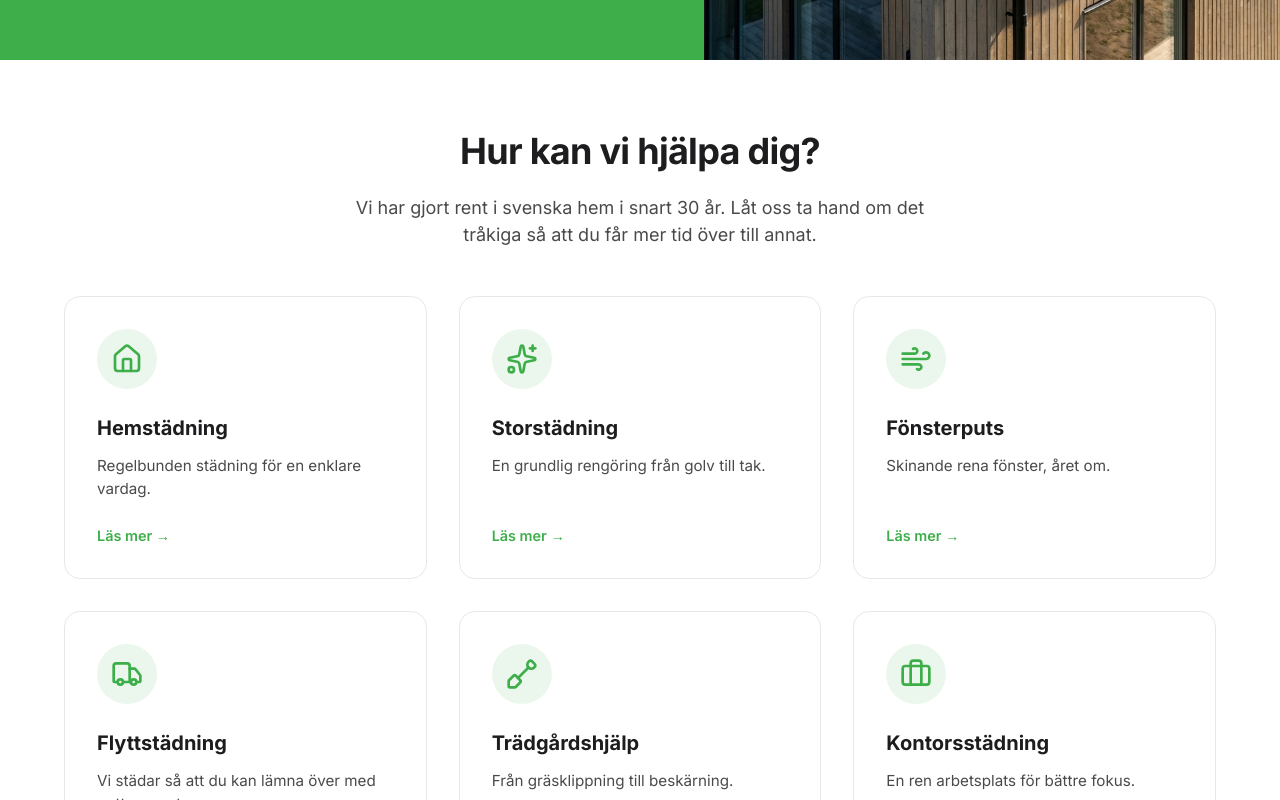
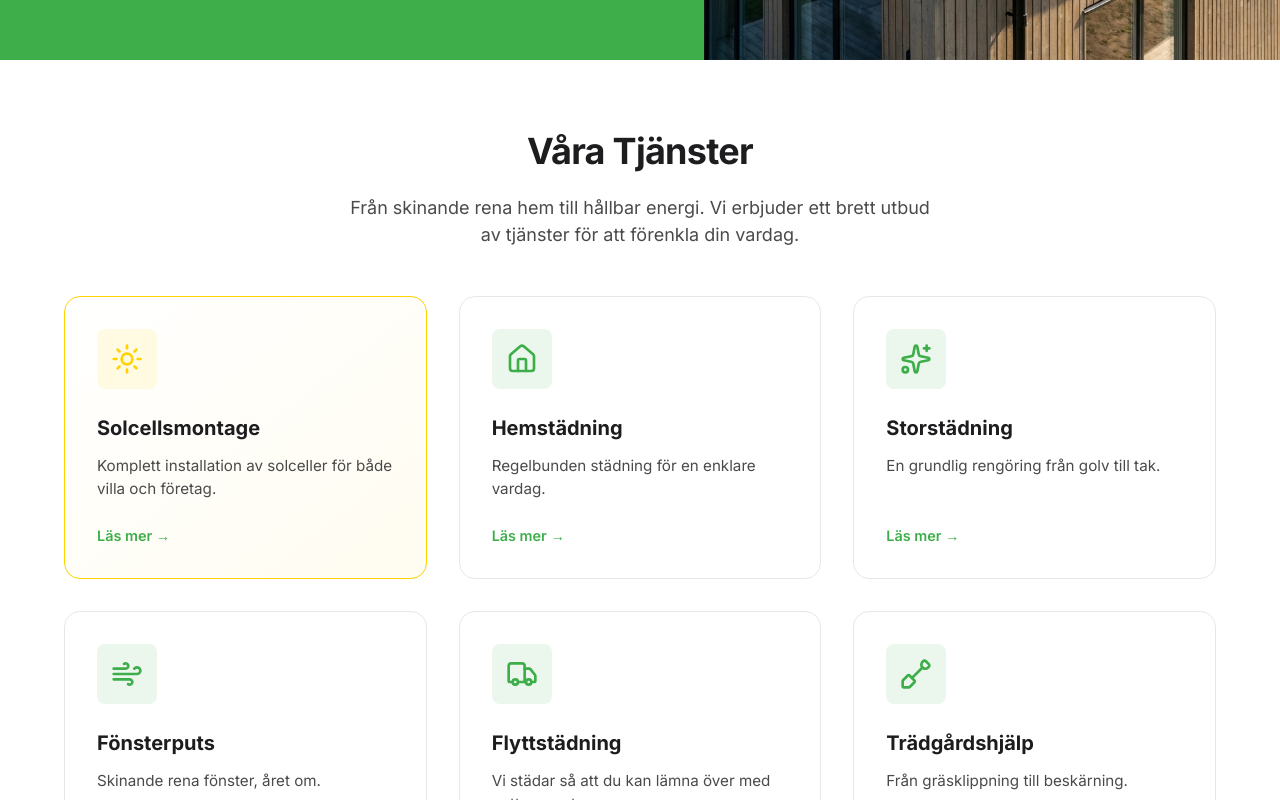
Before and after one commit to pacecapi/zcgroup, a React (Vite) app: page / in a window 1280 px wide. Shown: the part 720-1520 px from the top of the page. Built offline with nearby package versions, Linux system fonts and the light colour scheme.

Commit message:
feat: Highlight Solar Installation service and update colors

```diff
--- a/src/components/Services.jsx
+++ b/src/components/Services.jsx
@@ -1,8 +1,17 @@
 import React from 'react';
-import { Sparkles, Home, Wind, Truck, Shovel, Briefcase, Building2 } from 'lucide-react';
+import { Sparkles, Home, Wind, Truck, Shovel, Briefcase, Building2, Sun } from 'lucide-react';
 
 const Services = () => {
   const services = [
+    {
+      id: 'solar',
+      title: 'Solcellsmontage',
+      desc: 'Komplett installation av solceller för både villa och företag.',
+      icon: <Sun size={32} />,
+      link: '#',
+      color: 'var(--color-brand-yellow)',
+      bg: 'rgba(255, 210, 0, 0.1)'
+    },
     {
       title: 'Hemstädning',
       desc: 'Regelbunden städning för en enklare vardag.',
@@ -50,15 +59,23 @@ const Services = () => {
   return (
     <section className="section services-section">
       <div className="container">
-                <h2 className="section-title">Hur kan vi hjälpa dig?</h2>
+        <div className="section-header">
+          <h2 className="section-title">Våra Tjänster</h2>
           <p className="section-subtitle">
-                    Vi har gjort rent i svenska hem i snart 30 år. Låt oss ta hand om det tråkiga så att du får mer tid över till annat.
+            Från skinande rena hem till hållbar energi. Vi erbjuder ett brett utbud av tjänster för att förenkla din vardag.
           </p>
+        </div>
 
         <div className="services-grid">
           {services.map((service, index) => (
-                        <a key={index} href={service.link} className="service-card">
-                            <div className="icon-wrapper">
+            <a key={index} href={service.link} className={`service-card ${service.id ? 'featured-card' : ''}`}>
+              <div
+                className="icon-wrapper"
+                style={{
+                  backgroundColor: service.bg || 'var(--color-primary-light)',
+                  color: service.color || 'var(--color-primary)'
+                }}
+              >
                 {service.icon}
               </div>
               <h3>{service.title}</h3>
@@ -74,11 +91,16 @@ const Services = () => {
           background-color: var(--color-bg-white);
         }
 
+        .section-header {
+            text-align: center;
+            max-width: 800px;
+            margin: 0 auto 3rem;
+        }
+
         .services-grid {
           display: grid;
           grid-template-columns: repeat(auto-fill, minmax(280px, 1fr));
           gap: 2rem;
-          margin-top: 3rem;
         }
 
         .service-card {
@@ -90,24 +112,29 @@ const Services = () => {
           border-radius: var(--radius-lg);
           transition: all 0.3s ease;
           height: 100%;
+          position: relative;
+          overflow: hidden;
         }
 
         .service-card:hover {
           transform: translateY(-5px);
           box-shadow: var(--shadow-lg);
-          border-color: var(--color-primary-light);
+          border-color: var(--color-primary);
         }
 
         .icon-wrapper {
           width: 60px;
           height: 60px;
-          background: var(--color-primary-light);
-          color: var(--color-primary);
           display: flex;
           align-items: center;
           justify-content: center;
-          border-radius: var(--radius-full);
+          border-radius: var(--radius-md); /* Slightly squared for modern look */
           margin-bottom: 1.5rem;
+          transition: transform 0.3s ease;
+        }
+
+        .service-card:hover .icon-wrapper {
+            transform: scale(1.1);
         }
 
         .service-card h3 {
@@ -122,12 +149,20 @@ const Services = () => {
           margin-bottom: 1.5rem;
           flex-grow: 1;
           font-size: 0.95rem;
+          line-height: 1.5;
         }
 
         .read-more {
           font-weight: 600;
           color: var(--color-primary);
           font-size: 0.9rem;
+          display: inline-flex;
+          align-items: center;
+        }
+
+        .featured-card {
+            border-color: var(--color-brand-yellow);
+            background: linear-gradient(to bottom right, #fff, #fffcf0);
         }
       `}</style>
     </section>
```
Lines whose indentation alone changed are shown as unchanged.
